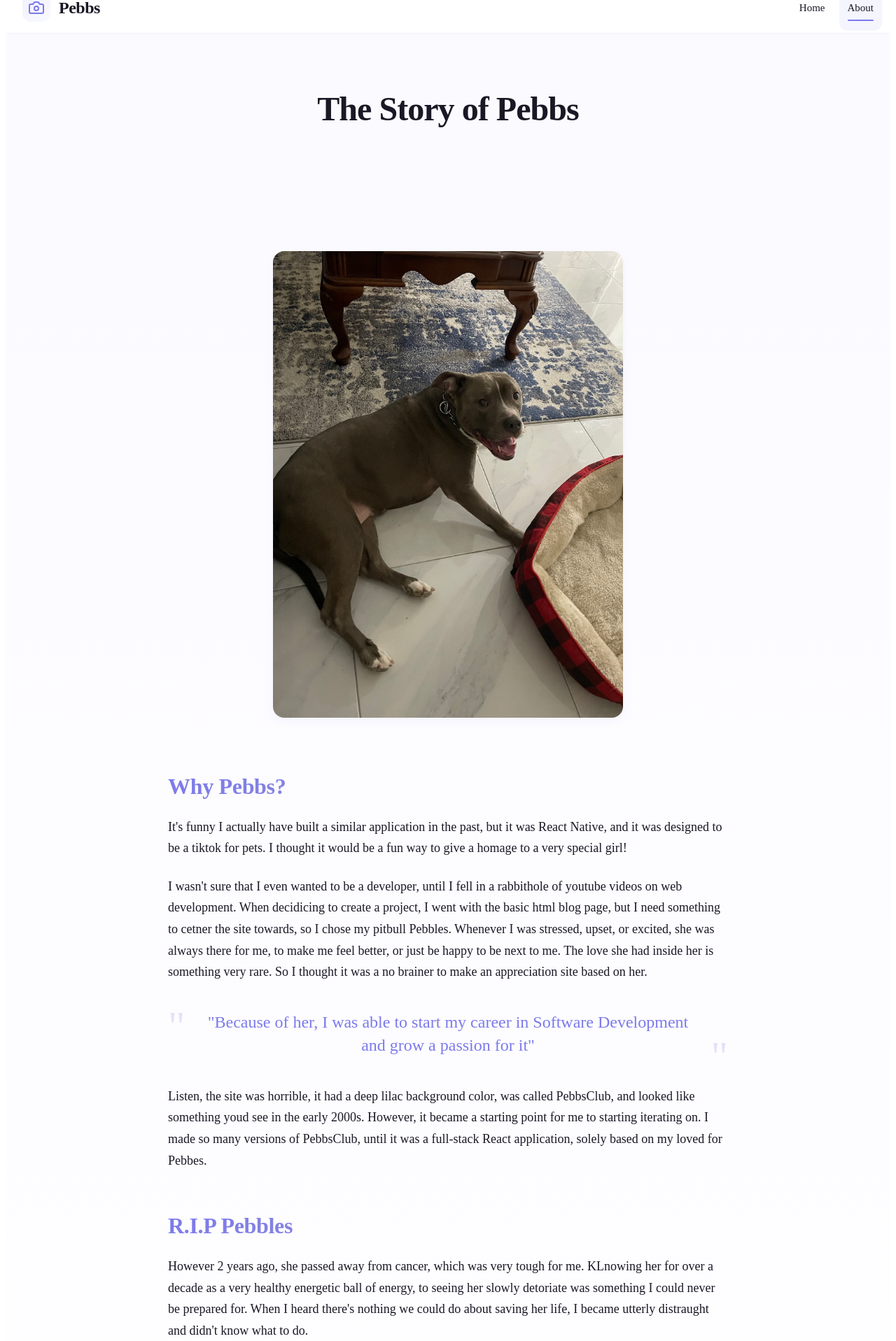
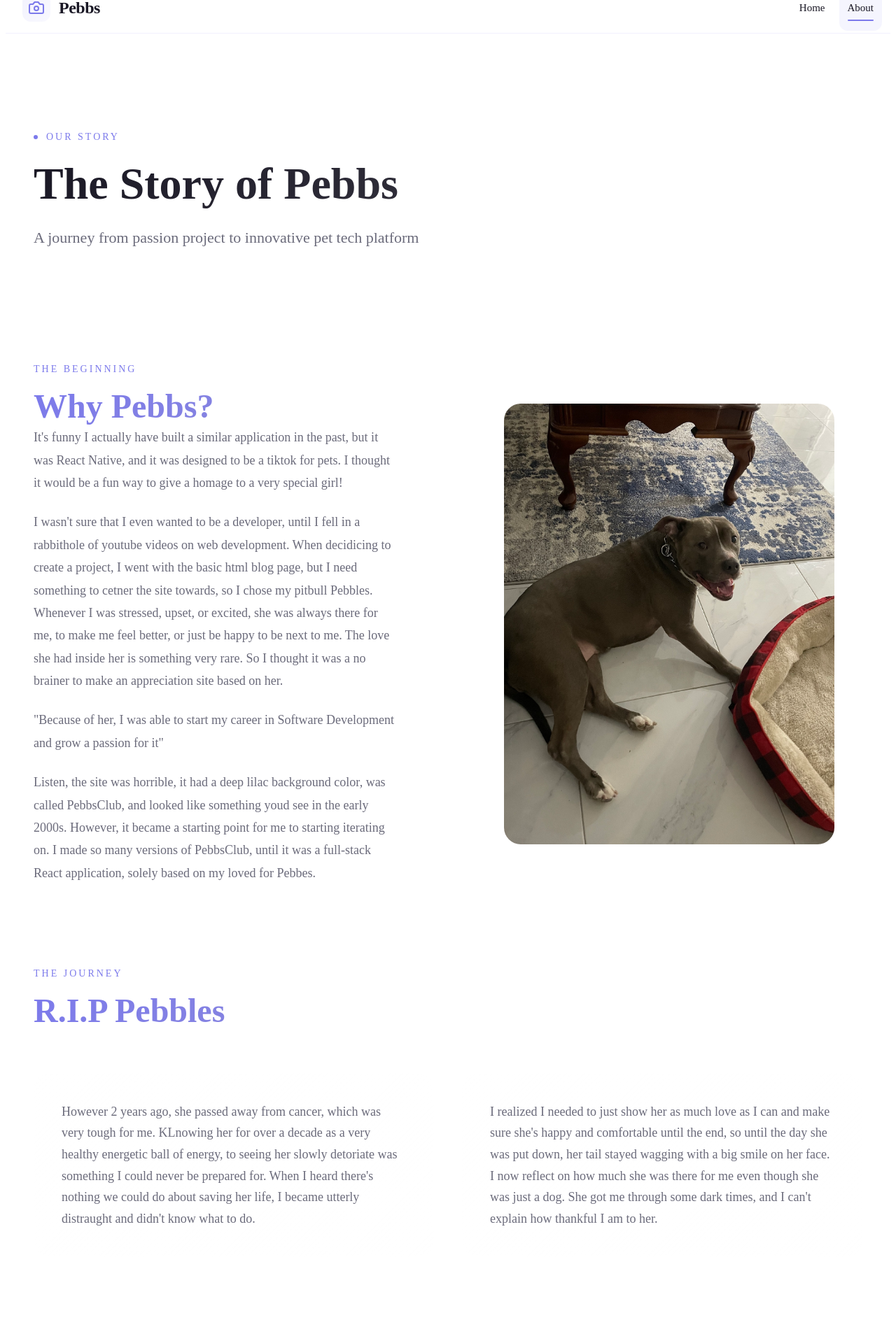
Before and after one commit to zikrya/Pebbs-friends, a React (Vite) app: page /about in a window 1280 px wide. Shown: the part 33-1950 px from the top of the page at 70% size. Built offline with nearby package versions, Linux system fonts and the light colour scheme.

Commit message:
styling: Updated about page

```diff
--- a/src/pages/About.tsx
+++ b/src/pages/About.tsx
@@ -1,75 +1,165 @@
-import * as React from 'react'
-import styled from 'styled-components'
-import { motion } from 'framer-motion'
-import { theme } from '../styles/theme'
-import pebblesImg from '../assets/pebbles.jpg'
+import type * as React from "react"
+import styled from "styled-components"
+import { motion, useScroll, useTransform } from "framer-motion"
+import { theme } from "../styles/theme"
+import pebblesImg from "../assets/pebbles.jpg"
 
 const About: React.FC = () => {
+  const { scrollYProgress } = useScroll()
+  const backgroundY = useTransform(scrollYProgress, [0, 1], ["0%", "100%"])
+
   return (
     <Container>
+      <BackgroundGradient style={{ y: backgroundY }} />
+      <BackgroundPattern />
+
+      <Hero>
+        <HeroContent>
+          <motion.div
+            initial={{ opacity: 0, y: 30 }}
+            animate={{ opacity: 1, y: 0 }}
+            transition={{ duration: 0.8, ease: "easeOut" }}
+          >
+            <HeroLabel>
+              <LabelDot />
+              Our Story
+            </HeroLabel>
+            <HeroTitle>The Story of Pebbs</HeroTitle>
+            <HeroSubtitle>A journey from passion project to innovative pet tech platform</HeroSubtitle>
+          </motion.div>
+        </HeroContent>
+        <HeroAccent />
+      </Hero>
+
       <Content>
-        <Header>
-          <HeaderContent
-            initial={{ opacity: 0, y: 20 }}
-            animate={{ opacity: 1, y: 0 }}
-            transition={{ duration: 0.6 }}
+        <Section>
+          <TwoColumnLayout>
+            <TextColumn>
+              <motion.div
+                initial={{ opacity: 0, x: -30 }}
+                whileInView={{ opacity: 1, x: 0 }}
+                transition={{ duration: 0.8, ease: "easeOut" }}
+                viewport={{ once: true, margin: "-100px" }}
               >
-            <Title>The Story of Pebbs</Title>
-          </HeaderContent>
-        </Header>
-
-        <StorySection>
-          <ImageSection>
-          <ImageSection>
-            <StyledImage src={pebblesImg} alt="Pebbles the dog" />
-          </ImageSection>
-          </ImageSection>
-
-          <Section>
+                <SectionLabel>The Beginning</SectionLabel>
                 <SectionTitle>
                   <GradientText>Why Pebbs?</GradientText>
                 </SectionTitle>
-            <Paragraph>
-              It's funny I actually have built a similar application in the past, but it was React Native, and it was designed to be a tiktok for pets. I thought it would be a fun way to give a homage to a very special girl!
-            </Paragraph>
-            <Paragraph>
-              I wasn't sure that I even wanted to be a developer, until I fell in a rabbithole of youtube videos on web development. When decidicing to create a project, I went with the basic html blog page, but I need something to cetner the site towards, so I chose my pitbull Pebbles. Whenever I was stressed, upset, or excited, she was always there for me, to make me feel better, or just be happy to be next to me. The love she had inside her is something very rare. So I thought it was a no brainer to make an appreciation site based on her.
-            </Paragraph>
-            <Quote>
+                <StoryText>
+                  It's funny I actually have built a similar application in the past, but it was React Native, and it
+                  was designed to be a tiktok for pets. I thought it would be a fun way to give a homage to a very
+                  special girl!
+                </StoryText>
+                <StoryText>
+                  I wasn't sure that I even wanted to be a developer, until I fell in a rabbithole of youtube videos on
+                  web development. When decidicing to create a project, I went with the basic html blog page, but I need
+                  something to cetner the site towards, so I chose my pitbull Pebbles. Whenever I was stressed, upset,
+                  or excited, she was always there for me, to make me feel better, or just be happy to be next to me.
+                  The love she had inside her is something very rare. So I thought it was a no brainer to make an
+                  appreciation site based on her.
+                </StoryText>
+                <StoryText>
                   "Because of her, I was able to start my career in Software Development and grow a passion for it"
-            </Quote>
-            <Paragraph>
-              Listen, the site was horrible, it had a deep lilac background color, was called PebbsClub, and looked like something youd see in the early 2000s. However, it became a starting point for me to starting iterating on. I made so many versions of PebbsClub, until it was a full-stack React application, solely based on my loved for Pebbes.
-            </Paragraph>
+                </StoryText>
+                <StoryText>
+                  Listen, the site was horrible, it had a deep lilac background color, was called PebbsClub, and looked
+                  like something youd see in the early 2000s. However, it became a starting point for me to starting
+                  iterating on. I made so many versions of PebbsClub, until it was a full-stack React application,
+                  solely based on my loved for Pebbes.
+                </StoryText>
+              </motion.div>
+            </TextColumn>
+            <ImageColumn>
+              <motion.div
+                initial={{ opacity: 0, scale: 0.95 }}
+                whileInView={{ opacity: 1, scale: 1 }}
+                transition={{ duration: 0.8, ease: "easeOut" }}
+                viewport={{ once: true, margin: "-100px" }}
+              >
+                <ImageContainer>
+                  <ImageWrapper>
+                    <StyledImage src={pebblesImg || "/placeholder.svg"} alt="Pebbles the dog" />
+                    <ImageOverlay />
+                  </ImageWrapper>
+                  <ImageAccent />
+                  <ImageAccentTwo />
+                </ImageContainer>
+              </motion.div>
+            </ImageColumn>
+          </TwoColumnLayout>
         </Section>
 
         <Section>
+          <motion.div
+            initial={{ opacity: 0, y: 30 }}
+            whileInView={{ opacity: 1, y: 0 }}
+            transition={{ duration: 0.8, ease: "easeOut" }}
+            viewport={{ once: true, margin: "-100px" }}
+          >
+            <SectionHeader>
+              <SectionLabel>The Journey</SectionLabel>
               <SectionTitle>
                 <GradientText>R.I.P Pebbles</GradientText>
               </SectionTitle>
-            <Paragraph>
-              However 2 years ago, she passed away from cancer, which was very tough for me. KLnowing her for over a decade as a very healthy energetic ball of energy, to seeing her slowly detoriate was something I could never be prepared for. When I heard there's nothing we could do about saving her life, I became utterly distraught and didn't know what to do.
-            </Paragraph>
-            <Paragraph>
-              I realized I needed to just show her as much love as I can and make sure she's happy and comfortable until the end, so until the day she was put down, her tail stayed wagging with a big smile on her face. I now reflect on how much she was there for me even though she was just a dog. She got me through some dark times, and I can't explain how thankful I am to her.
-            </Paragraph>
+            </SectionHeader>
+            <ContentGrid>
+              <GridItem>
+                <StoryCard>
+                  <CardContent>
+                    However 2 years ago, she passed away from cancer, which was very tough for me. KLnowing her for over
+                    a decade as a very healthy energetic ball of energy, to seeing her slowly detoriate was something I
+                    could never be prepared for. When I heard there's nothing we could do about saving her life, I
+                    became utterly distraught and didn't know what to do.
+                  </CardContent>
+                </StoryCard>
+              </GridItem>
+              <GridItem>
+                <StoryCard>
+                  <CardContent>
+                    I realized I needed to just show her as much love as I can and make sure she's happy and comfortable
+                    until the end, so until the day she was put down, her tail stayed wagging with a big smile on her
+                    face. I now reflect on how much she was there for me even though she was just a dog. She got me
+                    through some dark times, and I can't explain how thankful I am to her.
+                  </CardContent>
+                </StoryCard>
+              </GridItem>
+            </ContentGrid>
+          </motion.div>
         </Section>
 
         <Section>
+          <motion.div
+            initial={{ opacity: 0, y: 30 }}
+            whileInView={{ opacity: 1, y: 0 }}
+            transition={{ duration: 0.8, ease: "easeOut" }}
+            viewport={{ once: true, margin: "-100px" }}
+          >
+            <SectionHeader>
+              <SectionLabel>The Legacy</SectionLabel>
               <SectionTitle>
                 <GradientText>Honoring her memory</GradientText>
               </SectionTitle>
-            <Paragraph>
-              Last year, well reminiscing about her, I decided that I was going to build something to remeber her by, something to show how much I love her.
-            </Paragraph>
-            <Paragraph>
-              So after drafting some ideas, I decided to build a little dumb pet tiktok called Pebbs, so I could prove that I will never forget her.
-            </Paragraph>
-            <Quote>
-              "Even though it was just a side project, for me it meant so much more, because she's the reason I'm a developer right now"
-            </Quote>
+            </SectionHeader>
+            <ContentGrid>
+              <GridItem>
+                <StoryCard>
+                  <CardContent>
+                    Last year, well reminiscing about her, I decided that I was going to build something to remeber her
+                    by, something to show how much I love her.
+                  </CardContent>
+                </StoryCard>
+              </GridItem>
+              <GridItem>
+                <StoryCard>
+                  <CardContent>
+                    So after drafting some ideas, I decided to build a little dumb pet tiktok called Pebbs, so I could
+                    prove that I will never forget her.
+                  </CardContent>
+                </StoryCard>
+              </GridItem>
+            </ContentGrid>
+          </motion.div>
         </Section>
-        </StorySection>
       </Content>
     </Container>
   )
@@ -79,46 +169,185 @@ export default About
 
 const Container = styled.div`
   min-height: 100vh;
-  background: linear-gradient(180deg, rgba(246, 245, 255, 0.5) 0%, rgba(255, 255, 255, 0) 100%);
+  background-color: #ffffff;
+  position: relative;
+  overflow: hidden;
+`
+
+const BackgroundGradient = styled(motion.div)`
+  position: fixed;
+  inset: -100%;
+  background: radial-gradient(circle at 50% 50%, ${theme.colors.lilacLight}10 0%, transparent 70%);
+  opacity: 0.6;
+  pointer-events: none;
+`
+
+const BackgroundPattern = styled.div`
+  position: fixed;
+  inset: 0;
+  background-image:
+    linear-gradient(${theme.colors.lilacLight}08 1px, transparent 1px),
+    linear-gradient(90deg, ${theme.colors.lilacLight}08 1px, transparent 1px);
+  background-size: 40px 40px;
+  opacity: 0.3;
+  pointer-events: none;
+`
+
+const Hero = styled.div`
+  position: relative;
+  padding: 140px 0 100px;
+  overflow: hidden;
+`
+
+const HeroContent = styled.div`
+  max-width: 1200px;
+  margin: 0 auto;
+  padding: 0 40px;
+  position: relative;
+  z-index: 1;
+`
+
+const HeroAccent = styled.div`
+  position: absolute;
+  top: 0;
+  left: 0;
+  right: 0;
+  height: 1px;
+  background: linear-gradient(90deg, transparent, ${theme.colors.lilacLight}40, transparent);
+`
+
+const LabelDot = styled.span`
+  display: inline-block;
+  width: 6px;
+  height: 6px;
+  background: ${theme.colors.lilacDark};
+  border-radius: 50%;
+  margin-right: 12px;
+  vertical-align: middle;
+`
+
+const HeroLabel = styled.div`
+  font-size: 14px;
+  text-transform: uppercase;
+  letter-spacing: 3px;
+  color: ${theme.colors.lilacDark};
+  margin-bottom: 24px;
+  display: flex;
+  align-items: center;
+`
+
+const HeroTitle = styled.h1`
+  font-size: 64px;
+  font-weight: 700;
+  line-height: 1.1;
+  background: linear-gradient(135deg, ${theme.colors.text}, ${theme.colors.text}dd);
+  -webkit-background-clip: text;
+  -webkit-text-fill-color: transparent;
+  margin: 0 0 24px;
+  max-width: 800px;
+`
+
+const HeroSubtitle = styled.p`
+  font-size: 22px;
+  color: ${theme.colors.textSecondary};
+  max-width: 600px;
+  line-height: 1.6;
 `
 
 const Content = styled.div`
-  max-width: 800px;
+  max-width: 1200px;
   margin: 0 auto;
-  padding: 0 24px;
-`
-
-const Header = styled.header`
-  padding: 80px 0 40px;
-  text-align: center;
-`
-
-const HeaderContent = styled(motion.div)`
-  max-width: 600px;
-  margin: 0 auto;
-`
-
-const Title = styled.h1`
-  font-size: 48px;
-  font-weight: 700;
-  color: ${theme.colors.text};
-  margin: 0 0 16px;
-  letter-spacing: -0.02em;
-`
-
-const StorySection = styled.div`
-  padding: 40px 0 80px;
+  padding: 40px;
 `
 
 const Section = styled.section`
+  margin-bottom: 120px;
+  position: relative;
+`
+
+const TwoColumnLayout = styled.div`
+  display: grid;
+  grid-template-columns: 1fr 1fr;
+  gap: 80px;
+  align-items: center;
+
+  @media (max-width: 968px) {
+    grid-template-columns: 1fr;
+    gap: 60px;
+  }
+`
+
+const TextColumn = styled.div`
+  max-width: 520px;
+`
+
+const ImageColumn = styled.div`
+  position: relative;
+`
+
+const ImageContainer = styled.div`
+  position: relative;
+  margin: 40px;
+`
+
+const ImageWrapper = styled.div`
+  position: relative;
+  border-radius: 24px;
+  overflow: hidden;
+  box-shadow: 0 20px 40px ${theme.colors.lilacLight}20;
+`
+
+const ImageOverlay = styled.div`
+  position: absolute;
+  inset: 0;
+  background: linear-gradient(135deg, ${theme.colors.lilacLight}10, transparent);
+  mix-blend-mode: overlay;
+`
+
+const StyledImage = styled.img`
+  width: 100%;
+  height: auto;
+  display: block;
+  transform: scale(1.01);
+`
+
+const ImageAccent = styled.div`
+  position: absolute;
+  top: -40px;
+  right: -40px;
+  width: 180px;
+  height: 180px;
+  border: 1px solid ${theme.colors.lilacLight}30;
+  border-radius: 24px;
+  z-index: -1;
+`
+
+const ImageAccentTwo = styled(ImageAccent)`
+  top: -20px;
+  right: -20px;
+  width: 140px;
+  height: 140px;
+  border-color: ${theme.colors.lilacLight}20;
+`
+
+const SectionLabel = styled.div`
+  font-size: 14px;
+  text-transform: uppercase;
+  letter-spacing: 3px;
+  color: ${theme.colors.lilacDark};
+  margin-bottom: 16px;
+`
+
+const SectionHeader = styled.div`
   margin-bottom: 60px;
 `
 
 const SectionTitle = styled.h2`
-  font-size: 32px;
+  font-size: 48px;
   font-weight: 600;
-  margin: 0 0 24px;
-  letter-spacing: -0.01em;
+  color: ${theme.colors.text};
+  margin: 0;
+  line-height: 1.2;
 `
 
 const GradientText = styled.span`
@@ -127,10 +356,10 @@ const GradientText = styled.span`
   -webkit-text-fill-color: transparent;
 `
 
-const Paragraph = styled.p`
+const StoryText = styled.p`
   font-size: 18px;
-  line-height: 1.7;
-  color: ${theme.colors.text};
+  line-height: 1.8;
+  color: ${theme.colors.textSecondary};
   margin: 0 0 24px;
 
   &:last-child {
@@ -138,53 +367,45 @@ const Paragraph = styled.p`
   }
 `
 
-const Quote = styled.blockquote`
-  font-size: 24px;
-  font-weight: 500;
-  line-height: 1.4;
-  color: ${theme.colors.lilacDark};
-  margin: 40px 0;
-  padding: 0 40px;
-  text-align: center;
-  position: relative;
+const ContentGrid = styled.div`
+  display: grid;
+  grid-template-columns: 1fr 1fr;
+  gap: 40px;
 
-  &::before,
-  &::after {
-    content: '"';
-    position: absolute;
-    font-size: 60px;
-    opacity: 0.2;
-  }
-
-  &::before {
-    left: 0;
-    top: -20px;
-  }
-
-  &::after {
-    right: 0;
-    bottom: -40px;
+  @media (max-width: 768px) {
+    grid-template-columns: 1fr;
   }
 `
 
-const ImageSection = styled.div`
-  display: flex;
-  justify-content: center;  // ✅ Centers the image horizontally
-  align-items: center;
-  width: 100%;
-  margin: 40px 0;
+const GridItem = styled.div`
+  position: relative;
 `
 
+const StoryCard = styled.div`
+  position: relative;
+  padding: 40px;
+  background: linear-gradient(135deg, rgba(255,255,255,0.8), rgba(255,255,255,0.4));
+  backdrop-filter: blur(10px);
+  border-radius: 24px;
+  border: 1px solid ${theme.colors.lilacLight}20;
 
-const StyledImage = styled.img`
-  width: 100%;
-  max-width: 500px;
-  height: auto;
-  border-radius: ${theme.borderRadius.lg};
-  box-shadow: ${theme.shadows.md};
-  transition: transform 0.3s ease;
-
-  &:hover {
-    transform: scale(1.02);
+  &::before {
+    content: '';
+    position: absolute;
+    inset: 0;
+    border-radius: 24px;
+    padding: 1px;
+    background: linear-gradient(135deg, ${theme.colors.lilacLight}40, transparent);
+    -webkit-mask: linear-gradient(#fff 0 0) content-box, linear-gradient(#fff 0 0);
+    mask: linear-gradient(#fff 0 0) content-box, linear-gradient(#fff 0 0);
+    -webkit-mask-composite: xor;
+    mask-composite: exclude;
   }
 `
+
+const CardContent = styled.p`
+  font-size: 18px;
+  line-height: 1.7;
+  color: ${theme.colors.textSecondary};
+  margin: 0;
+`
--- a/src/styles/ImageCardStyles.ts
+++ b/src/styles/ImageCardStyles.ts
@@ -36,7 +36,7 @@ export const Card = styled(motion.div)<{ $selected: boolean }>`
 
 export const ImageWrapper = styled.div`
   position: relative;
-  height: 220px; // Fixed height for the image section
+  height: 220px;
   overflow: hidden;
 `
 
```
Lines whose indentation alone changed are shown as unchanged.
